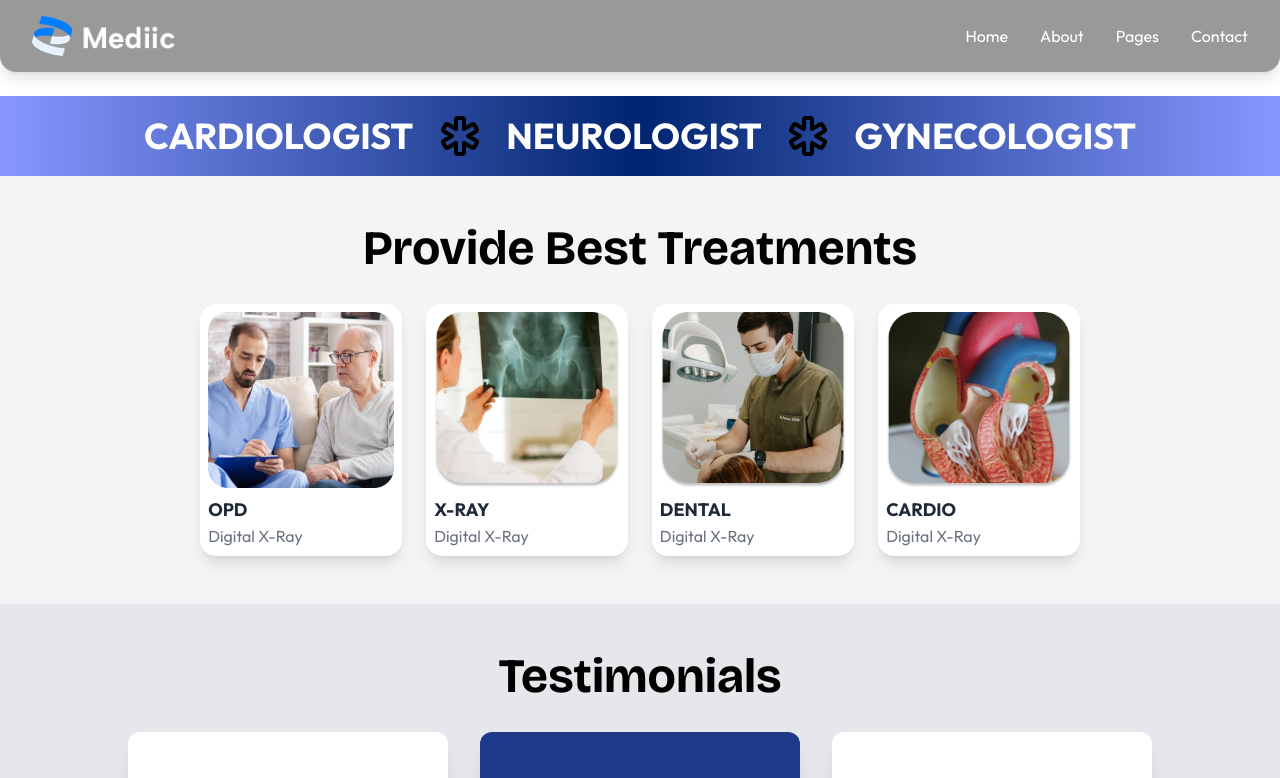
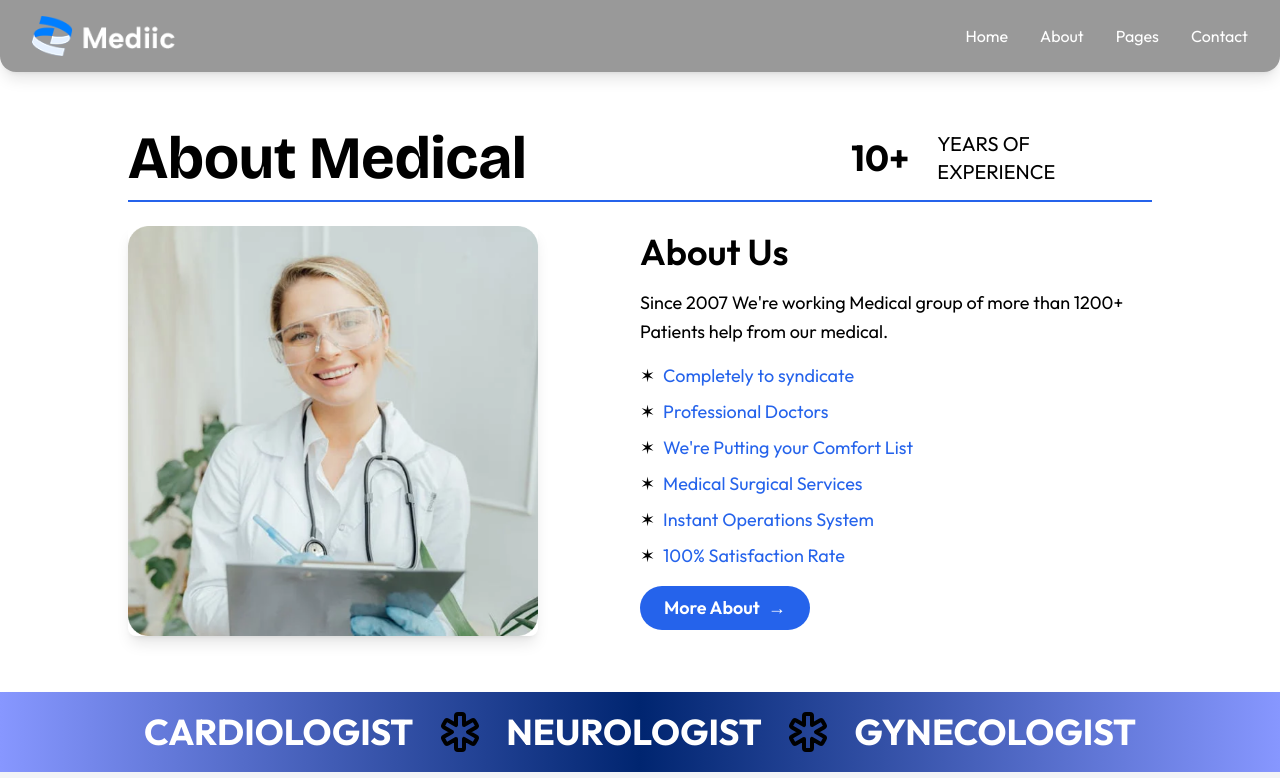
Before and after one commit to alpharsh/hospital, a React (Vite) app: page / in a window 1280 px wide. Shown: the top 778 px of the page. Built offline with nearby package versions, Linux system fonts and the light colour scheme.

Commit message:
about medical page adedd and more

```diff
--- a/src/components/Header.jsx
+++ b/src/components/Header.jsx
@@ -3,7 +3,7 @@ import { Link } from 'react-router-dom';
 
 const Header = () => {
   return (
-    <header className="bg-gradient-to-r bg-black/40 backdrop-blur-xl text-white py-4 px-8 shadow-lg rounded-bl-2xl rounded-br-2xl">
+    <header className="bg-gradient-to-r sticky top-0 z-50 bg-black/40 backdrop-blur-xl text-white py-4 px-8 shadow-lg rounded-bl-2xl rounded-br-2xl">
       <div className="container mx-auto flex items-center justify-between">
         {/* Logo Section */}
         <div className="flex items-center">
--- /dev/null
+++ b/src/pages/home/AboutMedical.jsx
@@ -0,0 +1,75 @@
+import React from "react";
+
+const AboutMedical = () => {
+  return (
+    <div className="my-14">
+      <div className="w-4/5 mb-6 mx-auto">
+        <div className="flex justify-between items-center">
+          <h1 className="text-6xl font-Bricolage-Grotesque font-bold">
+            About Medical
+          </h1>
+          <div className="flex items-center space-x-7 font-Bricolage-Grotesque">
+            <div className="text-4xl font-bold">10+</div>
+            <div className="w-1/2 text-xl">YEARS OF EXPERIENCE</div>
+          </div>
+        </div>
+        <div className="border-t-2 border-blue-600 w-full my-0 md:my-3"></div>
+      </div>
+
+      <div className="flex flex-col md:flex-row justify-between items-center bg-white rounded-lg w-full md:w-4/5 mx-auto">
+        {/* Left Section: Image */}
+        <div className="w-full md:w-[40%] flex justify-center mb-6 md:mb-0">
+          <img
+            src="/doc.png"
+            alt="Medical Professional"
+            className="rounded-lg shadow-lg w-full h-auto"
+          />
+        </div>
+
+        <div className="w-full md:w-1/2 space-y-4">
+          {/* About Us Description */}
+          <h3 className="text-4xl font-semibold">About Us</h3>
+          <p className="text-lg leading-relaxed">
+            Since 2007 We're working Medical group of more than 1200+ Patients
+            help from our medical.
+          </p>
+
+          {/* List */}
+          <ul className="space-y-2">
+            <li className="flex items-center text-lg text-blue-600">
+              <span className="mr-2 text-black">&#10038;</span> Completely to
+              syndicate
+            </li>
+            <li className="flex items-center text-lg text-blue-600">
+              <span className="mr-2 text-black">&#10038;</span> Professional
+              Doctors
+            </li>
+            <li className="flex items-center text-lg text-blue-600">
+              <span className="mr-2 text-black">&#10038;</span> We're Putting
+              your Comfort List
+            </li>
+            <li className="flex items-center text-lg text-blue-600">
+              <span className="mr-2 text-black">&#10038;</span> Medical Surgical
+              Services
+            </li>
+            <li className="flex items-center text-lg text-blue-600">
+              <span className="mr-2 text-black">&#10038;</span> Instant
+              Operations System
+            </li>
+            <li className="flex items-center text-lg text-blue-600">
+              <span className="mr-2 text-black">&#10038;</span> 100%
+              Satisfaction Rate
+            </li>
+          </ul>
+
+          {/* Button */}
+          <button className="mt-6 px-6 py-2 bg-blue-600 text-white text-lg font-semibold rounded-full hover:bg-blue-700 transition flex items-center">
+            More About <span className="ml-2">&#8594;</span>
+          </button>
+        </div>
+      </div>
+    </div>
+  );
+};
+
+export default AboutMedical;
--- a/src/pages/home/Home.jsx
+++ b/src/pages/home/Home.jsx
@@ -4,10 +4,12 @@ import AppointmentCard from "../../components/AppointmentCard";
 import Testimonials from "./Testimonials";
 import TreatmentSection from "./TreatmentSection";
 import DoctorsBanner from "../../components/DoctorsBanner";
+import AboutMedical from "./AboutMedical";
 
 function Home() {
   return (
     <>
+      <AboutMedical />
       <DoctorsBanner />
       <TreatmentSection />
       <Testimonials />
```
Also changed, not shown: public/doc.png (added).
